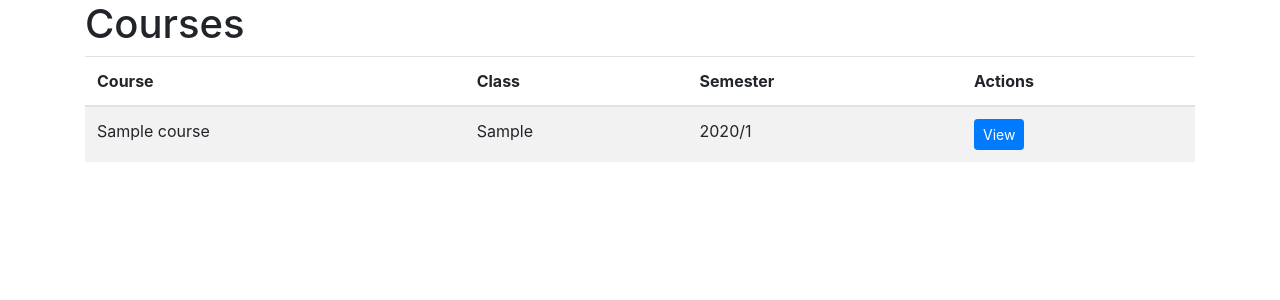
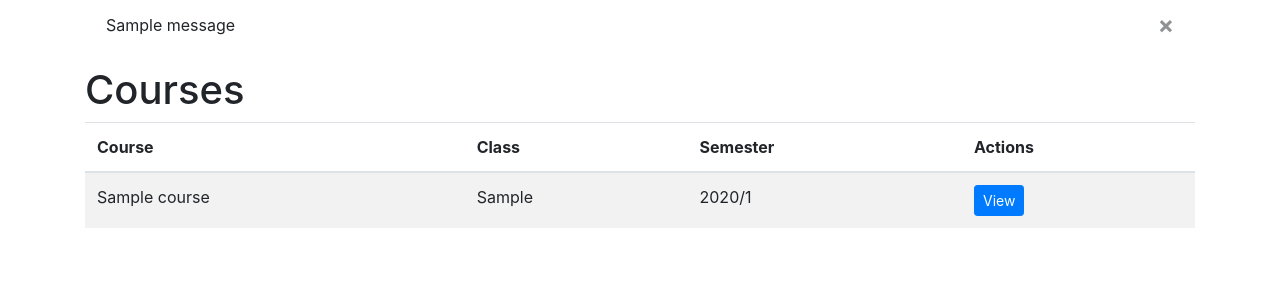
Before and after one commit to julianowick/mossweb, a Django app: page /plag/ in a window 1280 px wide. Shown: the top 300 px of the page. Run offline with Django 3.2, Linux system fonts and the light colour scheme; tables that the repository leaves empty hold one stand-in row (values such as "Sample post"); one stand-in notice (Sample message) is shown; some libraries are stand-ins or nearby versions.

Commit message:
Adding a "flash message" to the template.

```diff
--- a/plag/templates/plag/base.html
+++ b/plag/templates/plag/base.html
@@ -13,6 +13,14 @@
 	</head>
 	<body>
 		<div class="container">
+			{% if messages %}
+				{% for message in messages %}
+				<div class="alert {{ message.tags }} alert-dismissible" role="alert">
+					<button type="button" class="close" data-dismiss="alert" aria-label="Close"><span aria-hidden="true">&times;</span></button>
+				    {{ message }}
+				</div>
+				{% endfor %}
+			{% endif %}
 		{% block content %}{% endblock %}
 		</div>
 		<!-- Optional JavaScript -->
```
